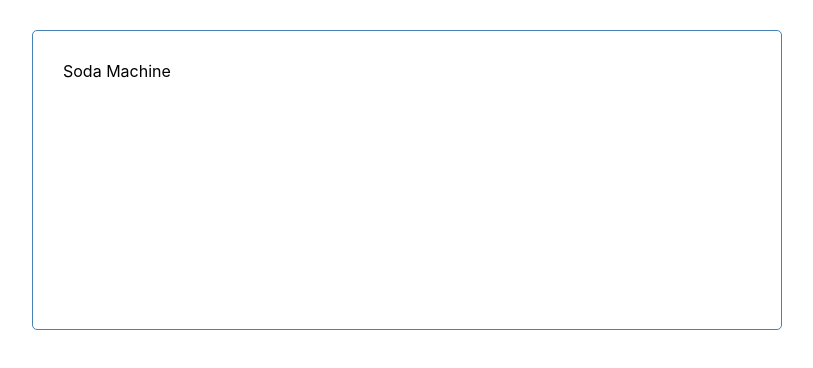
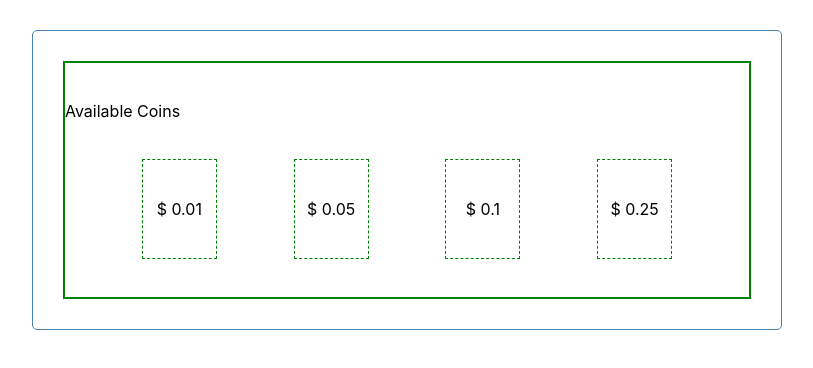
Before and after one commit to Calmanning/soda_machine, a React (Create React App) app: page / in a window 1280 px wide. Shown: the top 368 px of the page, without its empty margins (233-1046 px from the left). Built offline with nearby package versions, Linux system fonts and the light colour scheme.

Commit message:
created coinWallet. Where all available currency will be located. Next: need to mke button component.

```diff
--- a/src/App.js
+++ b/src/App.js
@@ -1,12 +1,12 @@
+import React from "react";
 
-
+import CoinWallet from "../src/components/CoinWallet"
 
 const  App = () => {
   return (
     <div className="container">
-      <header className="App-header">
-       Soda Machine
-      </header>
+
+      <CoinWallet />
     </div>
   );
 }
--- /dev/null
+++ b/src/components/CoinWallet/index.js
@@ -0,0 +1,45 @@
+import React from "react";
+
+import "../CoinWallet/styles.scss"
+
+const CoinWallet = () => {
+
+  const currency = [
+    {
+      coin: "penny",
+      value: 0.01,
+      available: 100
+    },
+    {
+      coin: "knickel",
+      value: 0.05,
+      available: 10
+    },
+    {
+      coin: "dime",
+      value: 0.10,
+      available: 5
+    },
+    {
+      coin: "quarter",
+      value: 0.25,
+      available: 25
+    }
+  ]
+
+  return (
+    <div className="wallet">
+      <header>Available Coins</header>
+      <div className="coins">
+        {currency.map(coins => (
+          <div className="coin">
+            <p>$ {coins.value}</p>
+
+          </div>
+        ))}
+      </div>
+    </div>
+  )
+}
+
+export default CoinWallet;
--- /dev/null
+++ b/src/components/CoinWallet/styles.scss
@@ -0,0 +1,25 @@
+.wallet{
+  width: 100%;
+  display: flex;
+  flex-direction: column;
+  justify-content: space-evenly;
+  border: 2px solid green;
+
+  .coins{
+    display: flex;
+    flex-direction: row;
+    justify-content: space-evenly;
+    align-items: center;
+
+    .coin{
+      width: 75px;
+      height: 100px;
+      display: flex;
+      flex-direction: column;
+      align-items: center;
+      justify-content: center;
+      overflow: hidden;
+      border: 1px dashed green;
+    }
+  }
+}
```
